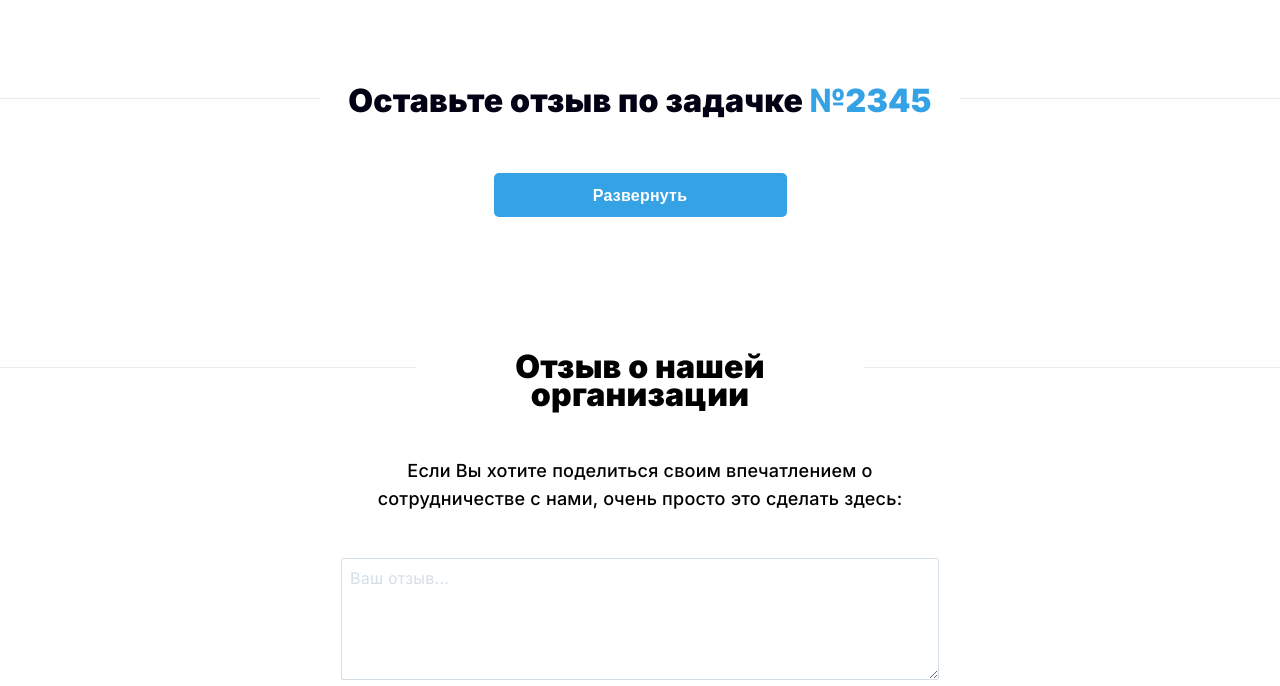
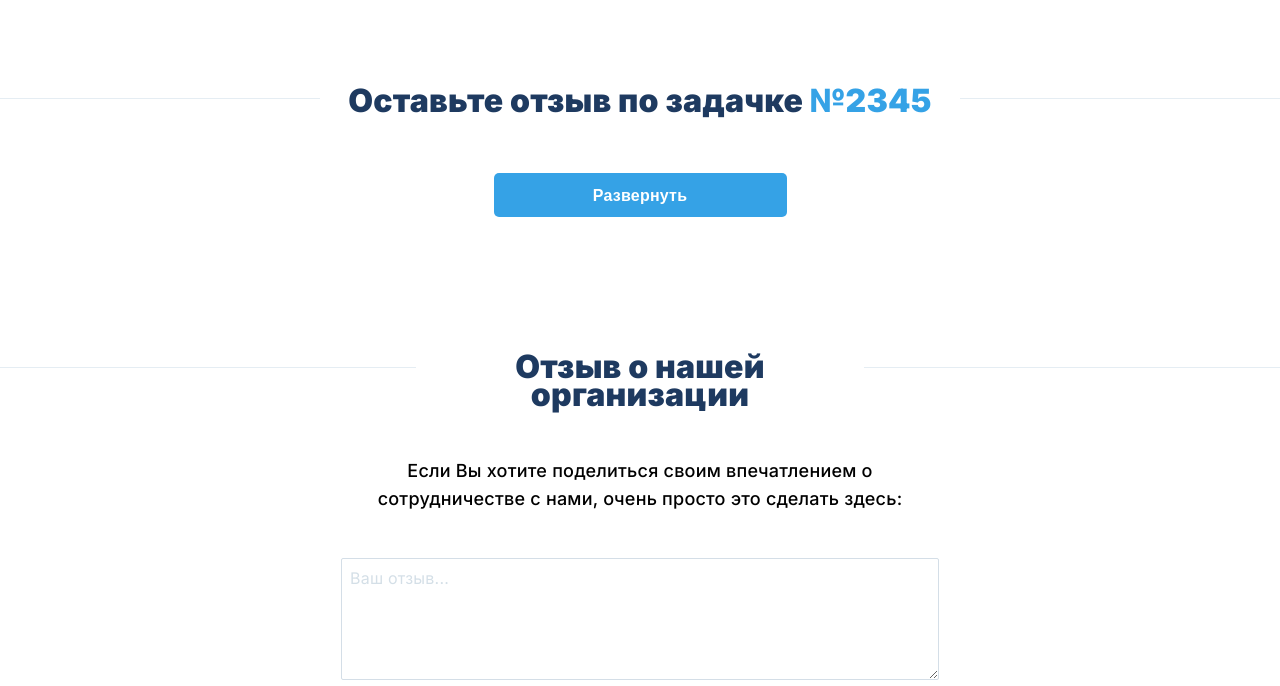
Before and after one commit to Veniamin-Leb/AIC-2022, a plain HTML site: page index.html in a window 1280 px wide. Shown: the part 114-800 px from the top of the page. Drawn offline with nearby package versions, Linux system fonts and the light colour scheme.

Commit message:
Update style.css

```diff
--- a/assets/CSS/style.css
+++ b/assets/CSS/style.css
@@ -148,7 +148,7 @@ header .header__logo .logo__phone p {
   font-size: 32px;
   line-height: 44px;
   letter-spacing: 0.216px;
-  color: #020113;
+  color: #1E3A60;
   margin: 0 auto;
   margin-top: -20px;
   background: #fff;
@@ -169,7 +169,7 @@ header .header__logo .logo__phone p {
   line-height: 28px;
   text-align: center;
   letter-spacing: 0.216px;
-  color: #000000;
+  color: #1E3A60;
   margin: 0 auto;
   margin-top: -15px;
   background: #fff;
```
